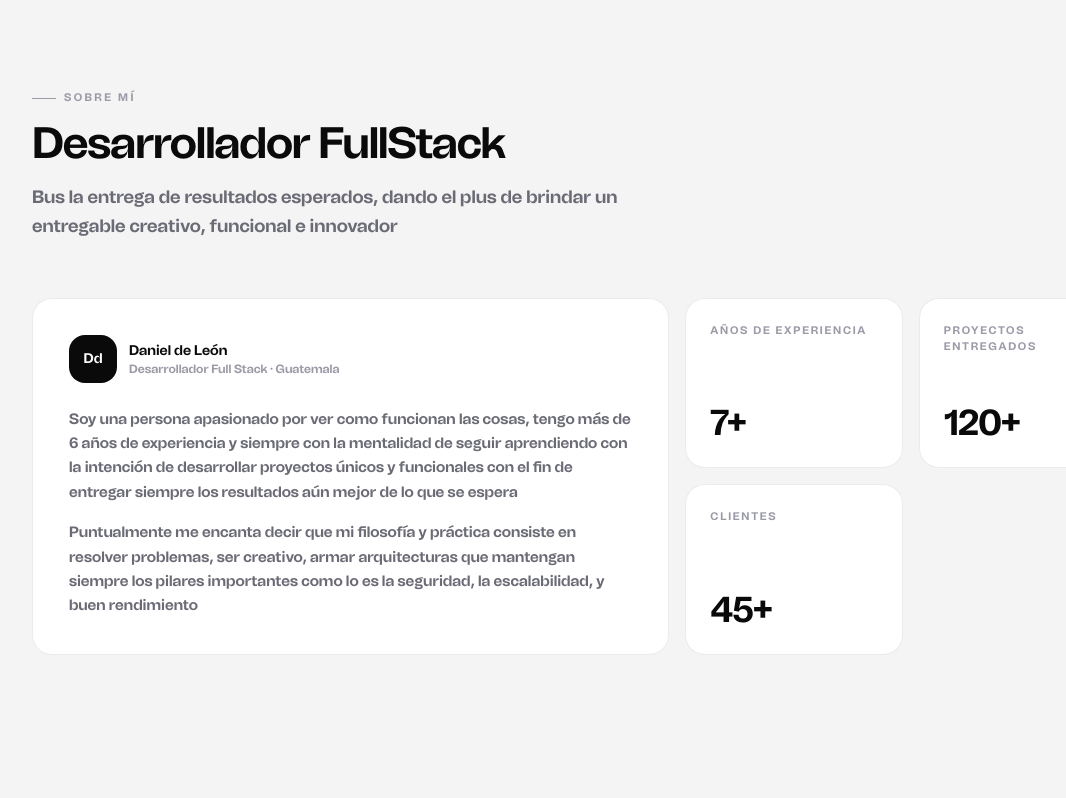
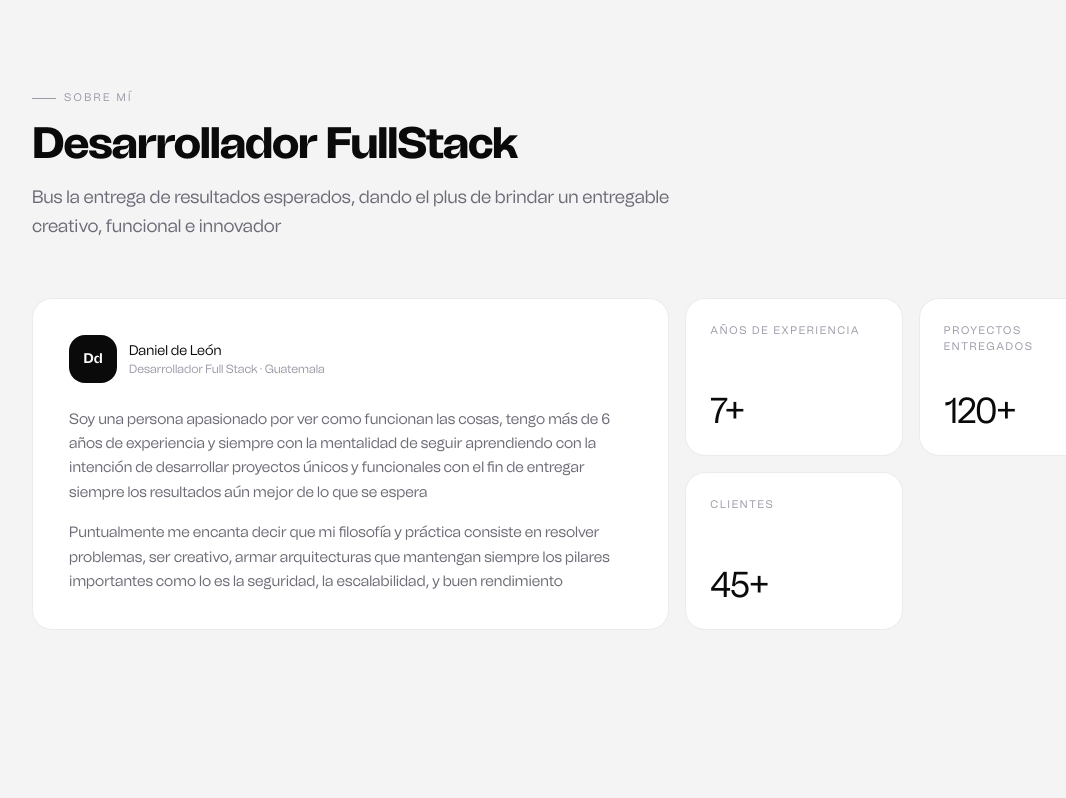
Before and after one commit to photodangt-web/portafolio-daniel-frontend, a React (Vite) app: page / in a window 1280 px wide. Shown: the part 846-1644 px from the top of the page, without its empty margins (56-1122 px from the left). Built offline with nearby package versions, Linux system fonts and the light colour scheme; no server answers.

Commit message:
Use Tomato Grotesk Regular for paragraphs and subtitles.

```diff
--- a/src/index.css
+++ b/src/index.css
@@ -2,6 +2,34 @@
 
 @custom-variant dark (&:where(.dark, .dark *));
 
+@font-face {
+  font-family: "Tomato Grotesk";
+  src: url("/fonts/TomatoGrotesk-Regular.otf") format("opentype");
+  font-weight: 400;
+  font-style: normal;
+  font-display: swap;
+}
+@font-face {
+  font-family: "Tomato Grotesk";
+  src: url("/fonts/TomatoGrotesk-Regular.otf") format("opentype");
+  font-weight: 500;
+  font-style: normal;
+  font-display: swap;
+}
+@font-face {
+  font-family: "Tomato Grotesk";
+  src: url("/fonts/TomatoGrotesk-BoldSlanted.otf") format("opentype");
+  font-weight: 400;
+  font-style: italic;
+  font-display: swap;
+}
+@font-face {
+  font-family: "Tomato Grotesk";
+  src: url("/fonts/TomatoGrotesk-Bold.otf") format("opentype");
+  font-weight: 600;
+  font-style: normal;
+  font-display: swap;
+}
 @font-face {
   font-family: "Tomato Grotesk";
   src: url("/fonts/TomatoGrotesk-Bold.otf") format("opentype");
@@ -113,12 +141,20 @@ html {
 body {
   margin: 0;
   font-family: "Tomato Grotesk", ui-sans-serif, system-ui, sans-serif;
-  font-weight: 700;
+  font-weight: 400;
   background: var(--bg);
   color: var(--fg);
   -webkit-font-smoothing: antialiased;
   -moz-osx-font-smoothing: grayscale;
   transition: background-color 0.45s ease, color 0.45s ease;
+}
+
+p, li, blockquote, figcaption, label, td, th, dd, dt {
+  font-weight: 400;
+}
+
+h1, h2, h3 {
+  font-weight: 800;
 }
 
 .font-admin,
```
Also changed, not shown: public/fonts/TomatoGrotesk-Regular.otf (added).
